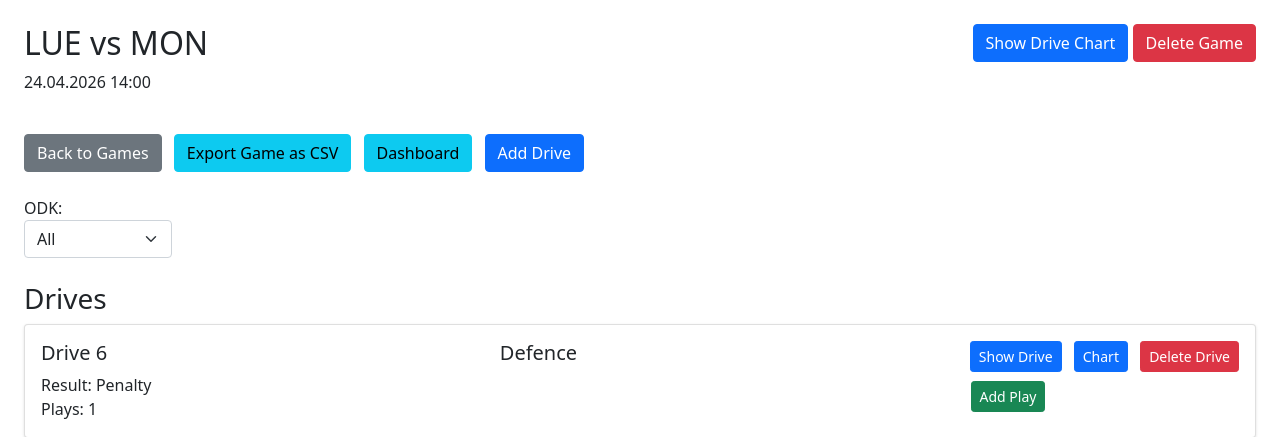
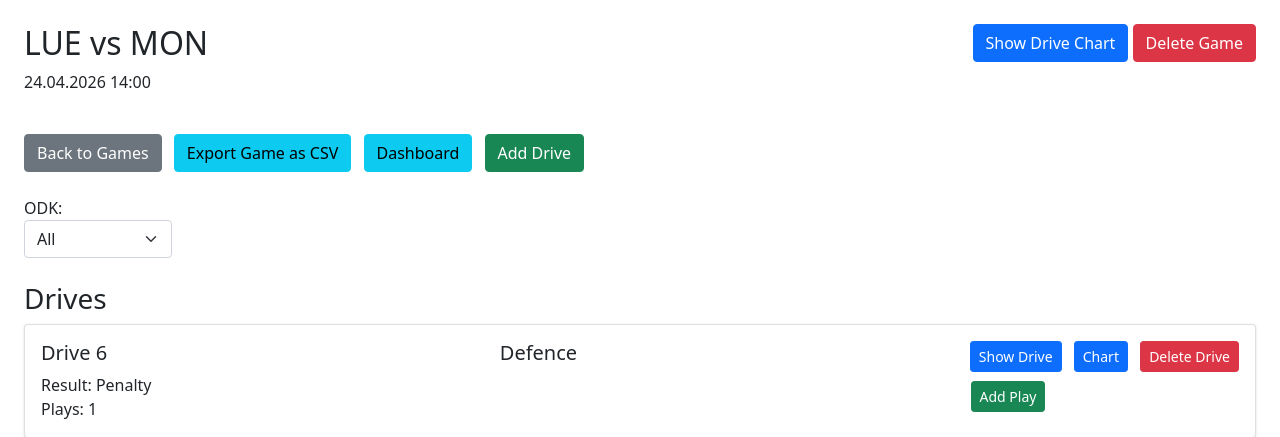
Before and after one commit to louayhentati/american_football, a Flask app: page /games/3 in a window 1280 px wide. Shown: the part 50-487 px from the top of the page. Run offline with Flask 3, Linux system fonts and the light colour scheme; a user stored in the database is signed in; some libraries are stand-ins or nearby versions.

```diff
--- a/app/templates/game/game_detail.html
+++ b/app/templates/game/game_detail.html
@@ -27,7 +27,7 @@
             <a href="{{ url_for('game_options') }}" class="btn btn-secondary">Back to Games</a>
             <a href="{{ url_for('export_game', game_id=game.id) }}" class="btn btn-info">Export Game as CSV</a>
             <a href="{{ url_for('dashboard', game_id=game.id) }}" class="btn btn-info">Dashboard</a>
-            <button type="submit" class="btn btn-primary">Add Drive</button>
+            <button type="submit" class="btn btn-success">Add Drive</button>
         </form>
     </div>
 </div>
```
Also changed, not shown: 2 other files.
